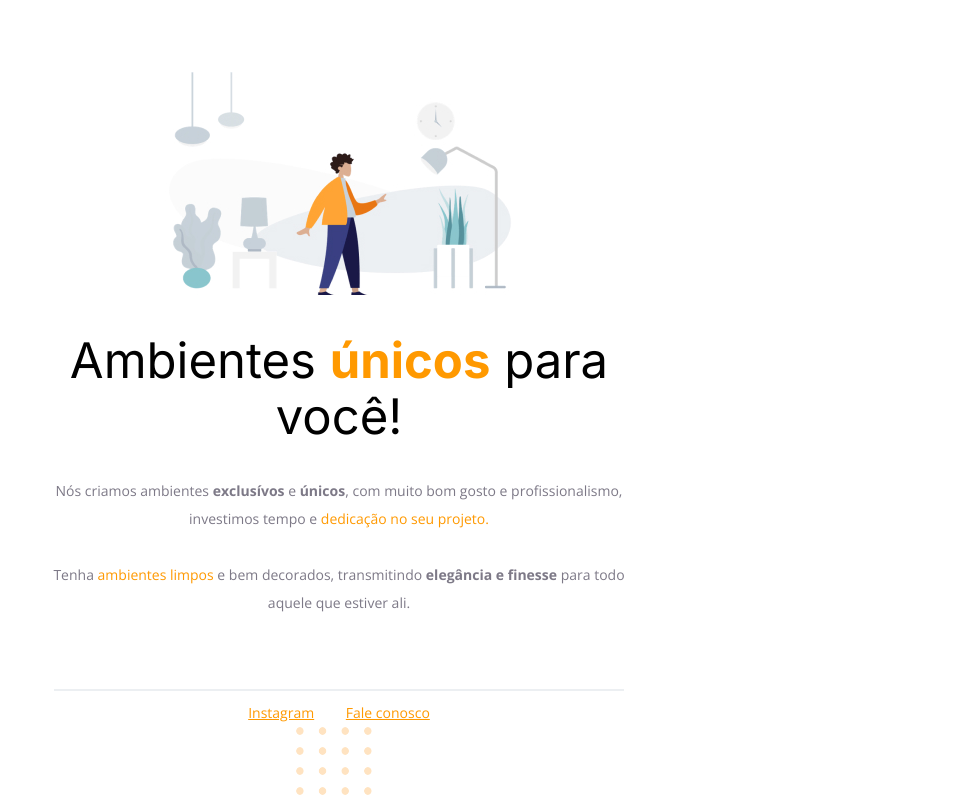
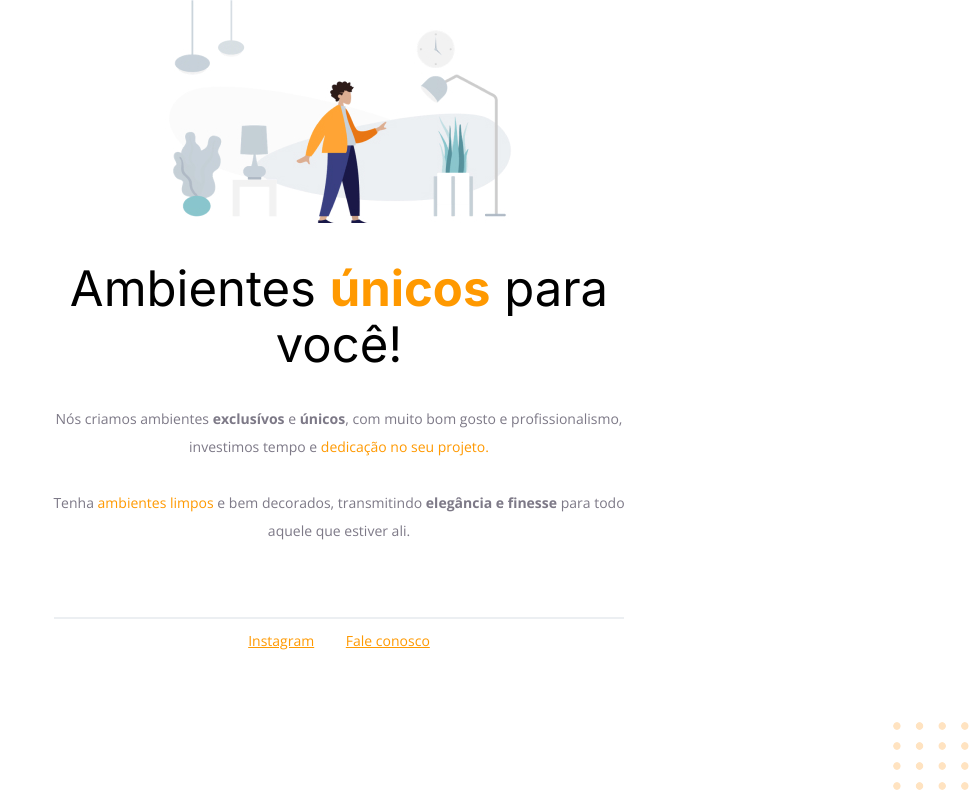
Before and after one commit to JoaoPontess/AdPage, a plain HTML site: page index.html in a window 1280 px wide. Shown: the whole page, without its empty margins (301-1280 px from the left). Drawn offline with nearby package versions, Linux system fonts and the light colour scheme.

Commit message:
Corriged #hero

```diff
--- a/index.html
+++ b/index.html
@@ -35,9 +35,9 @@ Tenha <span>ambientes limpos</span> e bem decorados, transmitindo <strong>elegâ
 
     <div id="line"></div>
 
-    <a href="https://instagram.com/devjhz">Instagram</a>
+    <a target="blank" href="https://instagram.com/devjhz">Instagram</a>
 
-<a href="mailto:contatodevjoao@outlook.com">Fale conosco</a>
+<a target="blank" href="mailto:contatodevjoao@outlook.com">Fale conosco</a>
 </div>
 
 <img
--- a/style.css
+++ b/style.css
@@ -7,7 +7,7 @@ body {
 
 #hero {
    width: 592px;
-   margin: 0 auto 72px;
+   margin: -72px auto 72px;
 }
 
 #hero img {
@@ -33,6 +33,7 @@ span, a {
 
 p, #footer {
    color: #7d7987;
+
    font-size: 14px;
    line-height: 28px;
 }
@@ -50,3 +51,9 @@ p, #footer {
 
     border: 1px solid #eceff2;
 }
+
+#balls {
+    position: fixed;
+    bottom: 0px;
+    right: 0px;
+}
```
